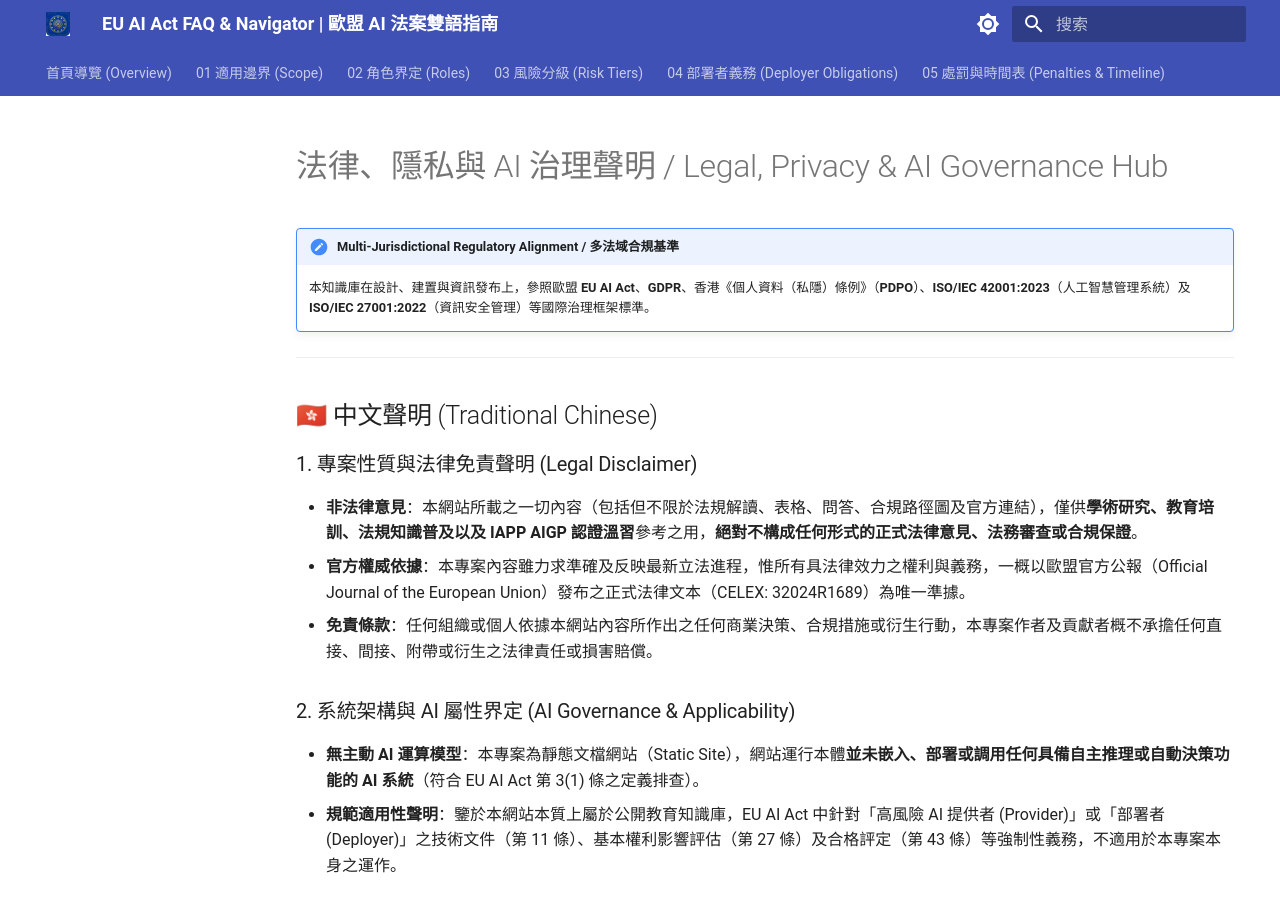
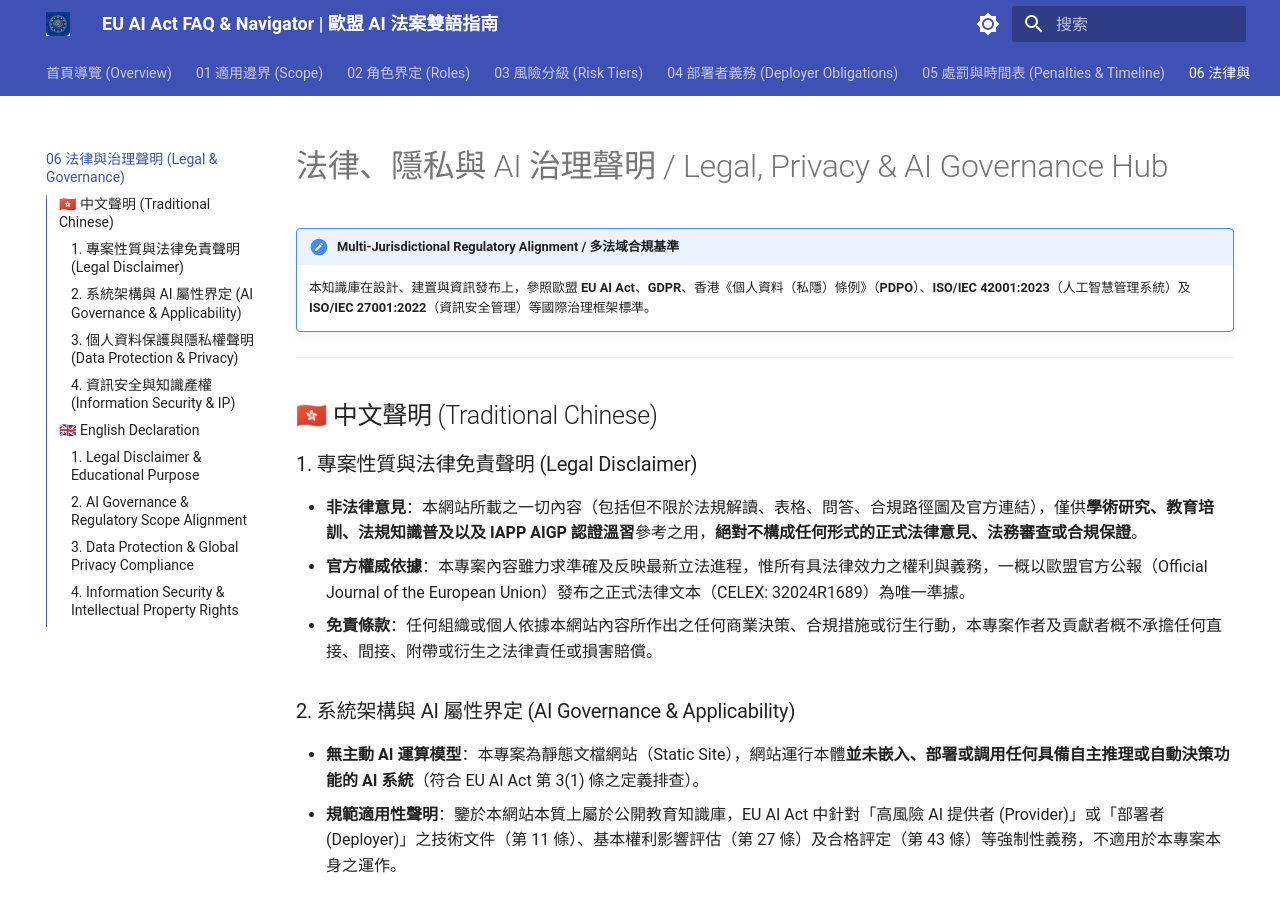
Before and after one commit to jackylawck/euaiact-faq, an MkDocs documentation site: the page built from docs/06-governance-disclaimer.md, in a window 1280 px wide and 900 px high. Built offline with MkDocs 1.6.1 and Material for MkDocs 9.7.7, drawn with Linux system fonts in a browser that asks for light colours.

Commit message:
Update mkdocs.yml

```diff
--- a/mkdocs.yml
+++ b/mkdocs.yml
@@ -65,3 +65,4 @@ nav:
   - 03 風險分級 (Risk Tiers): 03-risk-tier.md
   - 04 部署者義務 (Deployer Obligations): 04-obligations.md
   - 05 處罰與時間表 (Penalties & Timeline): 05-penalties.md
+  - 06 法律與治理聲明 (Legal & Governance): 06-governance-disclaimer.md
```
